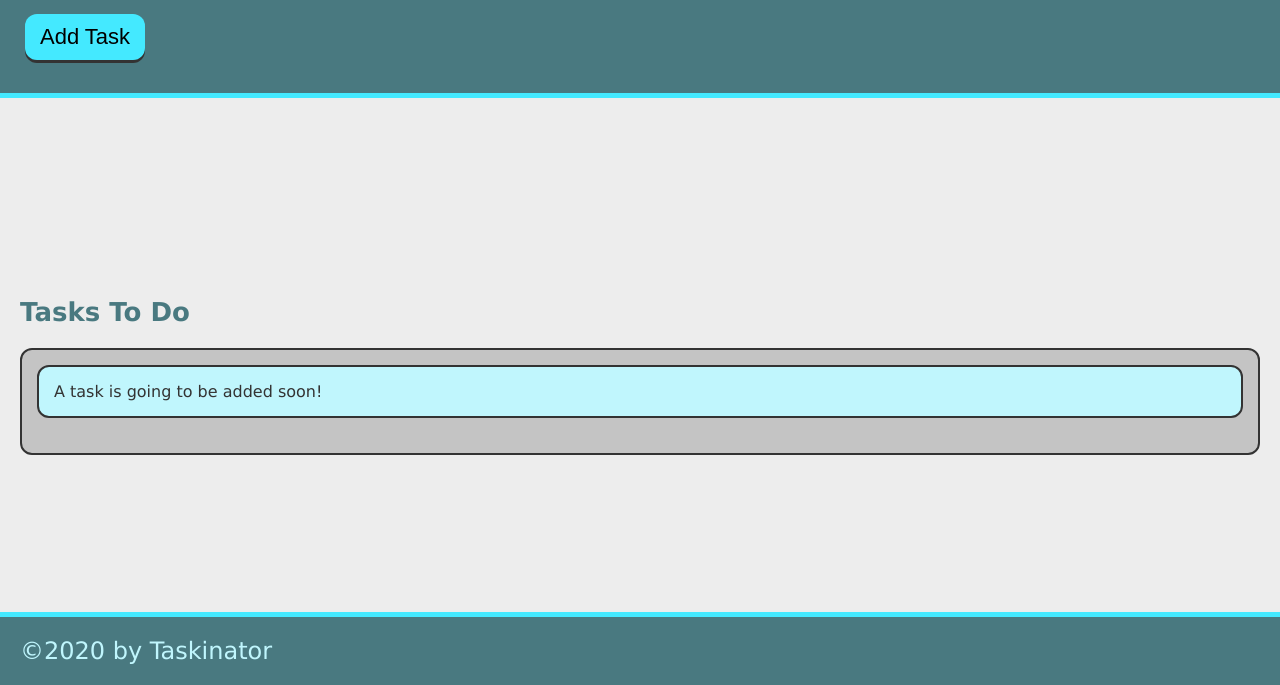
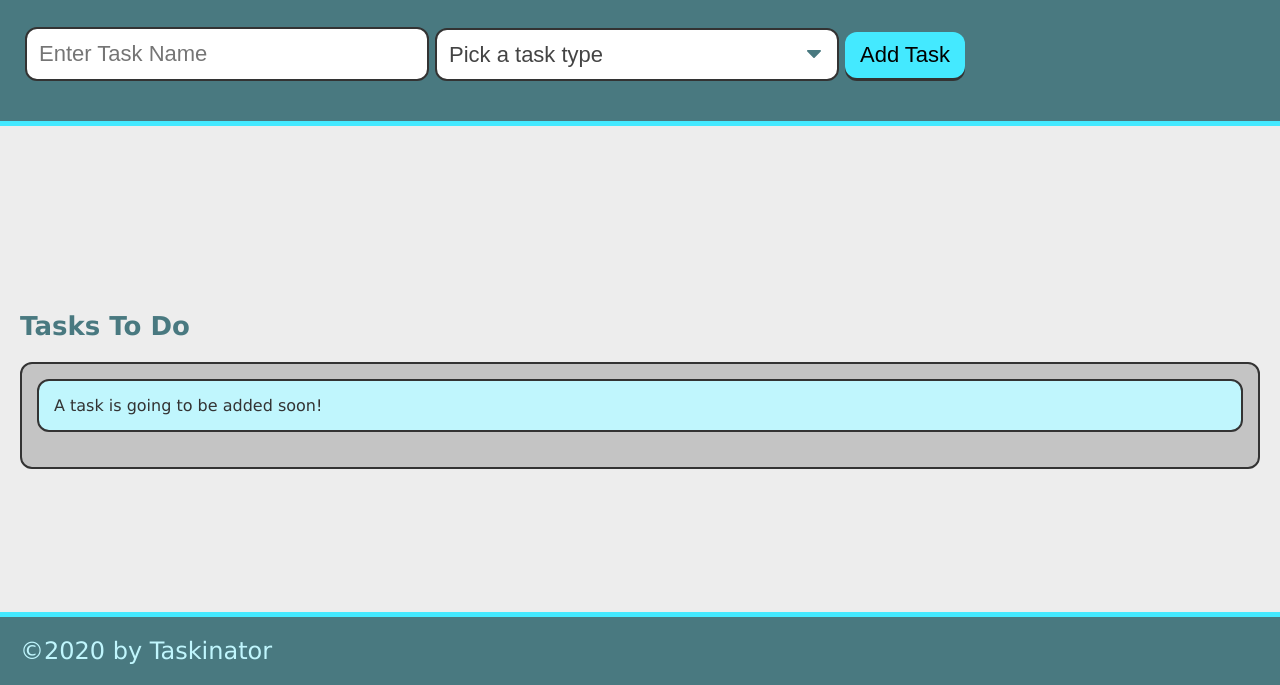
Before and after one commit to PacSmack/taskinator, a plain HTML site: page index.html in a window 1280 px wide. Shown: the part 115-800 px from the top of the page. Drawn offline with Linux system fonts and the light colour scheme.

Commit message:
Form and select option

```diff
--- a/index.html
+++ b/index.html
@@ -13,7 +13,22 @@
     <header>
         <h1 class="page-title">Taskinator</h1>
         <p>Click the button below to add a new task!</p>
-        <button id="save-task" class="btn">Add Task</button>
+        <form id="task-form">
+            <div class="form-group">
+                <input type="text" name="task-name" placeholder="Enter Task Name" />
+            </div>
+            <div class="form-group">
+                <select name="task-type" class="select-dropdown">
+                    <option value="" disabled selected>Pick a task type</option>
+                    <option value="Print">Print</option>
+                    <option value="Web">Web</option>
+                    <option value="Mobile">Mobile</option>
+                </select>
+            </div>
+            <div class="form-group">
+                <button class="btn" id="save-task" type="submit">Add Task</button>
+            </div>
+        </form>
     </header>
 
     <main class="page-content"></main>
```
